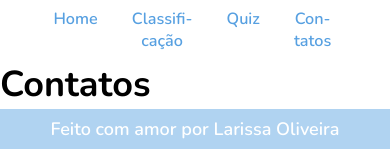
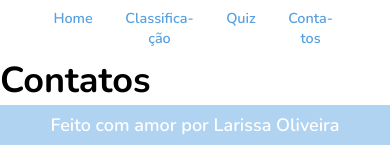
Before and after one commit to olaari/projeto-final, a React (Vite) app: page /contatos in a window 390 px wide. Shown: the top 160 px of the page. Built offline with nearby package versions, Linux system fonts and the light colour scheme.

Commit message:
alretação responsividade menu

```diff
--- a/src/components/Menu/Menu.jsx
+++ b/src/components/Menu/Menu.jsx
@@ -1,5 +1,6 @@
 import { Link } from "react-router-dom";
 import "./menu.css";
+import logo from "../../assets/logo.png"
 
 function Menu() {
   return (
--- a/src/components/Menu/menu.css
+++ b/src/components/Menu/menu.css
@@ -36,7 +36,7 @@ textarea {
 @media screen and (max-width:600px) {
 
   .item .link {
-    font-size: 0.9em;
+    font-size: 0.8em;
     font-weight: 300;
     padding: 0.5rem 0.9rem;
   }
```
